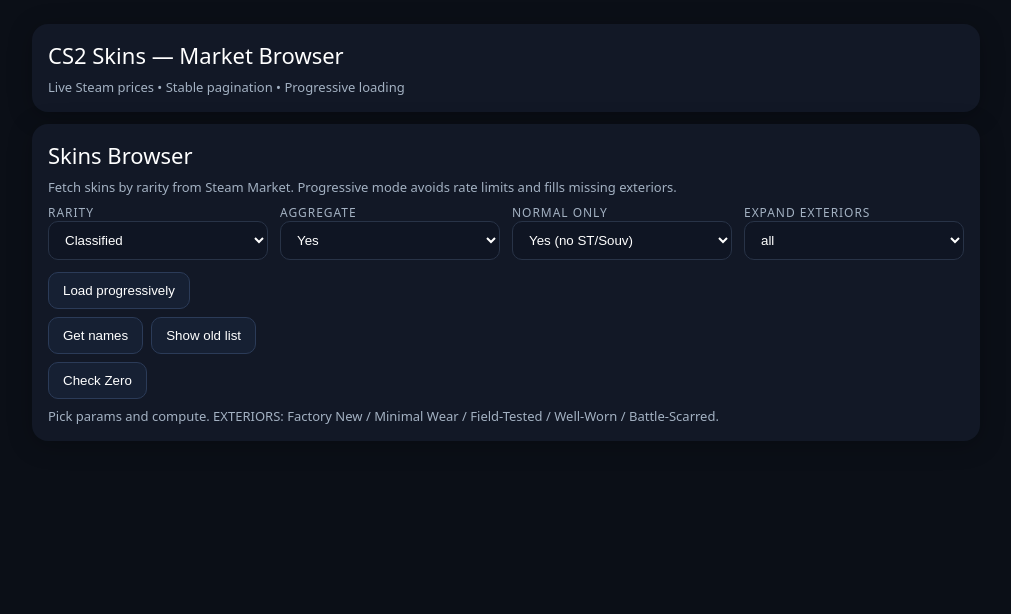
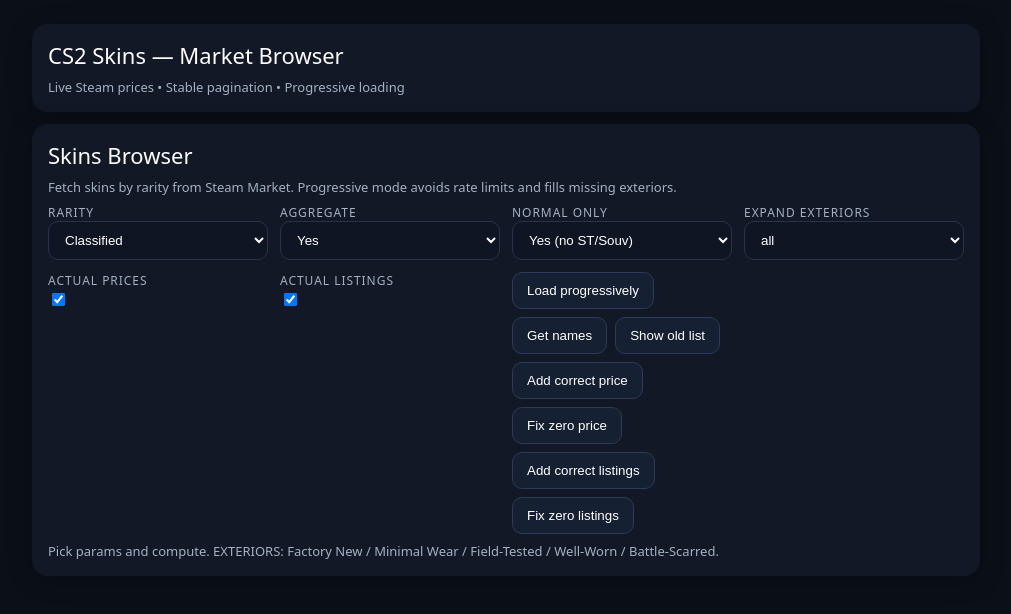
Before and after one commit to Feertreesome/cs2-trade-up, a React (Vite) app in the folder client/: page / in a window 1280 px wide. Shown: the top 614 px of the page, without its empty margins (134-1145 px from the left). Built offline with nearby package versions, Linux system fonts and the light colour scheme.

Commit message:
feat: add price and listing controls

```diff
--- a/client/src/modules/skins/SkinsBrowser.tsx
+++ b/client/src/modules/skins/SkinsBrowser.tsx
@@ -23,6 +23,10 @@
     setNormalOnly,
     expandExteriors,
     setExpandExteriors,
+    actualPrices,
+    setActualPrices,
+    actualListings,
+    setActualListings,
     loader,
   } = useSkinsBrowser();
 
@@ -89,52 +93,163 @@
     }
   }
 
-  async function handleCheckZero() {
+  async function handleAddCorrectPrice() {
     if (!loader.data) {
-      showToast("error", "Nothing to check");
+      showToast("error", "Nothing to update");
       return;
     }
-    setExtraProgress("Checking listings…");
+    setExtraProgress("Updating prices…");
     try {
-      const zeroNames = new Set<string>();
-      const priceNames = new Set<string>();
+      const names = new Set<string>();
       const d: any = loader.data;
+      if ("skins" in d) {
+        d.skins.forEach((s: any) => s.exteriors.forEach((e: any) => names.add(e.marketHashName)));
+      } else if ("items" in d) {
+        d.items.forEach((i: any) => names.add(i.market_hash_name));
+      }
+      const prices = await batchPriceOverview(Array.from(names));
       if ("skins" in d) {
         d.skins.forEach((s: any) =>
           s.exteriors.forEach((e: any) => {
-            if (!e.sell_listings) zeroNames.add(e.marketHashName);
-            if (e.price == null) priceNames.add(e.marketHashName);
-          }),
-        );
-      } else if ("items" in d) {
-        d.items.forEach((i: any) => {
-          if (!i.sell_listings) zeroNames.add(i.market_hash_name);
-          if (i.price == null) priceNames.add(i.market_hash_name);
-        });
-      }
-      const [totals, prices] = await Promise.all([
-        zeroNames.size ? batchListingTotals(Array.from(zeroNames)) : ({} as any),
-        priceNames.size ? batchPriceOverview(Array.from(priceNames)) : ({} as any),
-      ]);
-      if ("skins" in d) {
-        d.skins.forEach((s: any) =>
-          s.exteriors.forEach((e: any) => {
-            const n = (totals as any)[e.marketHashName];
-            if (typeof n === "number") e.sell_listings = n;
             const p = (prices as any)[e.marketHashName];
             if (typeof p === "number") e.price = p;
           }),
         );
       } else if ("items" in d) {
         d.items.forEach((i: any) => {
-          const n = (totals as any)[i.market_hash_name];
-          if (typeof n === "number") i.sell_listings = n;
           const p = (prices as any)[i.market_hash_name];
           if (typeof p === "number") i.price = p;
         });
       }
       loader.setData({ ...d });
-      showToast("success", "Check complete");
+      showToast("success", "Prices updated");
+    } catch (e: any) {
+      showToast("error", String(e?.message || e));
+    } finally {
+      setExtraProgress(null);
+    }
+  }
+
+  async function handleFixZeroPrice() {
+    if (!loader.data) {
+      showToast("error", "Nothing to fix");
+      return;
+    }
+    setExtraProgress("Fixing prices…");
+    try {
+      const names = new Set<string>();
+      const d: any = loader.data;
+      if ("skins" in d) {
+        d.skins.forEach((s: any) =>
+          s.exteriors.forEach((e: any) => {
+            if (e.price == null || e.price === 0) names.add(e.marketHashName);
+          }),
+        );
+      } else if ("items" in d) {
+        d.items.forEach((i: any) => {
+          if (i.price == null || i.price === 0) names.add(i.market_hash_name);
+        });
+      }
+      if (names.size) {
+        const prices = await batchPriceOverview(Array.from(names));
+        if ("skins" in d) {
+          d.skins.forEach((s: any) =>
+            s.exteriors.forEach((e: any) => {
+              const p = (prices as any)[e.marketHashName];
+              if (typeof p === "number") e.price = p;
+            }),
+          );
+        } else if ("items" in d) {
+          d.items.forEach((i: any) => {
+            const p = (prices as any)[i.market_hash_name];
+            if (typeof p === "number") i.price = p;
+          });
+        }
+        loader.setData({ ...d });
+      }
+      showToast("success", "Prices fixed");
+    } catch (e: any) {
+      showToast("error", String(e?.message || e));
+    } finally {
+      setExtraProgress(null);
+    }
+  }
+
+  async function handleAddCorrectListings() {
+    if (!loader.data) {
+      showToast("error", "Nothing to update");
+      return;
+    }
+    setExtraProgress("Updating listings…");
+    try {
+      const names = new Set<string>();
+      const d: any = loader.data;
+      if ("skins" in d) {
+        d.skins.forEach((s: any) => s.exteriors.forEach((e: any) => names.add(e.marketHashName)));
+      } else if ("items" in d) {
+        d.items.forEach((i: any) => names.add(i.market_hash_name));
+      }
+      const totals = await batchListingTotals(Array.from(names));
+      if ("skins" in d) {
+        d.skins.forEach((s: any) =>
+          s.exteriors.forEach((e: any) => {
+            const n = (totals as any)[e.marketHashName];
+            if (typeof n === "number") e.sell_listings = n;
+          }),
+        );
+      } else if ("items" in d) {
+        d.items.forEach((i: any) => {
+          const n = (totals as any)[i.market_hash_name];
+          if (typeof n === "number") i.sell_listings = n;
+        });
+      }
+      loader.setData({ ...d });
+      showToast("success", "Listings updated");
+    } catch (e: any) {
+      showToast("error", String(e?.message || e));
+    } finally {
+      setExtraProgress(null);
+    }
+  }
+
+  async function handleFixZeroListings() {
+    if (!loader.data) {
+      showToast("error", "Nothing to fix");
+      return;
+    }
+    setExtraProgress("Fixing listings…");
+    try {
+      const names = new Set<string>();
+      const d: any = loader.data;
+      if ("skins" in d) {
+        d.skins.forEach((s: any) =>
+          s.exteriors.forEach((e: any) => {
+            if (!e.sell_listings) names.add(e.marketHashName);
+          }),
+        );
+      } else if ("items" in d) {
+        d.items.forEach((i: any) => {
+          if (!i.sell_listings) names.add(i.market_hash_name);
+        });
+      }
+      if (names.size) {
+        const totals = await batchListingTotals(Array.from(names));
+        if ("skins" in d) {
+          d.skins.forEach((s: any) =>
+            s.exteriors.forEach((e: any) => {
+              const n = (totals as any)[e.marketHashName];
+              if (typeof n === "number") e.sell_listings = n;
+            }),
+          );
+        } else if ("items" in d) {
+          d.items.forEach((i: any) => {
+            const n = (totals as any)[i.market_hash_name];
+            if (typeof n === "number") i.sell_listings = n;
+          });
+        }
+        loader.setData({ ...d });
+      }
+      showToast("success", "Listings fixed");
     } catch (e: any) {
       showToast("error", String(e?.message || e));
     } finally {
@@ -162,11 +277,18 @@
         setNormalOnly={setNormalOnly}
         expandExteriors={expandExteriors}
         setExpandExteriors={setExpandExteriors}
+        actualPrices={actualPrices}
+        setActualPrices={setActualPrices}
+        actualListings={actualListings}
+        setActualListings={setActualListings}
         expandOptions={["none", "price", "all"]}
         onLoadProgressive={loader.loadProgressive}
         onFetchNames={handleFetchNames}
         onShowOldList={handleShowOldList}
-        onCheckZero={handleCheckZero}
+        onAddCorrectPrice={handleAddCorrectPrice}
+        onFixZeroPrice={handleFixZeroPrice}
+        onAddCorrectListings={handleAddCorrectListings}
+        onFixZeroListings={handleFixZeroListings}
         hasOldList={hasOld}
         loading={loader.loading || savingNames || Boolean(extraProgress)}
       />
--- a/client/src/modules/skins/components/ControlsBar.tsx
+++ b/client/src/modules/skins/components/ControlsBar.tsx
@@ -18,10 +18,17 @@
   expandExteriors: ExpandMode;
   setExpandExteriors: (next: ExpandMode) => void;
   expandOptions: ReadonlyArray<ExpandMode>;           // ← было: ExpandMode[]
+  actualPrices: boolean;
+  setActualPrices: (next: boolean) => void;
+  actualListings: boolean;
+  setActualListings: (next: boolean) => void;
   onLoadProgressive: () => void;
   onFetchNames: () => void;
   onShowOldList: () => void;
-  onCheckZero: () => void;
+  onAddCorrectPrice: () => void;
+  onFixZeroPrice: () => void;
+  onAddCorrectListings: () => void;
+  onFixZeroListings: () => void;
   hasOldList: boolean;
   loading: boolean;
 };
@@ -79,11 +86,32 @@
         </select>
       </div>
 
+      <div>
+        <div className="label">Actual prices</div>
+        <input
+          type="checkbox"
+          checked={props.actualPrices}
+          onChange={(e) => props.setActualPrices(e.target.checked)}
+        />
+      </div>
+
+      <div>
+        <div className="label">Actual listings</div>
+        <input
+          type="checkbox"
+          checked={props.actualListings}
+          onChange={(e) => props.setActualListings(e.target.checked)}
+        />
+      </div>
+
       <div className="buttons" style={{ alignSelf: "end" }}>
         <button className="btn" onClick={props.onLoadProgressive} disabled={props.loading}>Load progressively</button>
         <button className="btn" onClick={props.onFetchNames} disabled={props.loading}>Get names</button>
         <button className="btn" onClick={props.onShowOldList} disabled={!props.hasOldList || props.loading}>Show old list</button>
-        <button className="btn" onClick={props.onCheckZero} disabled={props.loading}>Check Zero</button>
+        <button className="btn" onClick={props.onAddCorrectPrice} disabled={props.loading}>Add correct price</button>
+        <button className="btn" onClick={props.onFixZeroPrice} disabled={props.loading}>Fix zero price</button>
+        <button className="btn" onClick={props.onAddCorrectListings} disabled={props.loading}>Add correct listings</button>
+        <button className="btn" onClick={props.onFixZeroListings} disabled={props.loading}>Fix zero listings</button>
       </div>
     </div>
   );
--- a/client/src/modules/skins/hooks/useProgressiveLoader.ts
+++ b/client/src/modules/skins/hooks/useProgressiveLoader.ts
@@ -16,10 +16,12 @@
   aggregate: boolean;
   normalOnly: boolean;
   expandExteriors: ExpandMode;
+  actualPrices: boolean;
+  actualListings: boolean;
 };
 
 export default function useProgressiveLoader(params: Params) {
-  const { rarity, aggregate, normalOnly, expandExteriors } = params;
+  const { rarity, aggregate, normalOnly, expandExteriors, actualPrices, actualListings } = params;
   const [data, setData] = useState<ApiAggResp | ApiFlatResp | null>(null);
   const [loading, setLoading] = useState(false);
   const [progress, setProgress] = useState<string | null>(null);
@@ -64,10 +66,13 @@
 
       if (!aggregate) {
         const out: ApiFlatResp = { rarities: [rarity], total: flat.length, items: flat };
-        const missing = flat.filter(x => x.price == null).map(x => x.market_hash_name);
-        if (missing.length) {
-          const pmap = await batchPriceOverview(Array.from(new Set(missing)));
-          out.items.forEach(x => { if (x.price == null) (x as any).price = pmap[x.market_hash_name] ?? null; });
+        if (actualListings) {
+          const tmap = await batchListingTotals(Array.from(new Set(flat.map(x => x.market_hash_name))));
+          out.items.forEach(x => { const n = tmap[x.market_hash_name]; if (typeof n === "number") (x as any).sell_listings = n; });
+        }
+        if (actualPrices) {
+          const pmap = await batchPriceOverview(Array.from(new Set(flat.map(x => x.market_hash_name))));
+          out.items.forEach(x => { const p = pmap[x.market_hash_name]; if (typeof p === "number") (x as any).price = p; });
         }
         setData(out); setProgress(null);
         return;
@@ -79,7 +84,7 @@
       const needPriceCheck: string[] = [];
       Object.values(groups).forEach(g => {
         const present = new Set(g.exteriors.map(e => e.exterior));
-        if (expandExteriors === "all" || expandExteriors === "price") {
+        if (expandExteriors === "all" || (expandExteriors === "price" && actualPrices)) {
           for (const ext of EXTERIORS) {
             if (present.has(ext)) continue;
             const mhn = `${g.baseName} (${ext})`;
@@ -91,7 +96,7 @@
           }
         }
       });
-      if (expandExteriors === "price" && needPriceCheck.length) {
+      if (expandExteriors === "price" && actualPrices && needPriceCheck.length) {
         const pmap = await batchPriceOverview(needPriceCheck);
         Object.values(groups).forEach(g => {
           for (const ext of EXTERIORS) {
@@ -103,21 +108,26 @@
         });
       }
 
-      // prices for all
-      const toPrice = Object.values(groups).flatMap(g => g.exteriors.filter(e => e.price == null).map(e => e.marketHashName));
+      if (actualPrices) {
+        const toPrice = Object.values(groups).flatMap(g => g.exteriors.map(e => e.marketHashName));
         if (toPrice.length) {
           const pmap = await batchPriceOverview(Array.from(new Set(toPrice)));
-        Object.values(groups).forEach(g => g.exteriors.forEach(e => { if (e.price == null) e.price = pmap[e.marketHashName] ?? null; }));
+          Object.values(groups).forEach(g => g.exteriors.forEach(e => {
+            const p = pmap[e.marketHashName];
+            if (p != null) e.price = p;
+          }));
+        }
       }
 
-      // fix zero listings with listing totals
-      const needTotals = Object.values(groups).flatMap(g => g.exteriors.filter(e => e.sell_listings === 0).map(e => e.marketHashName));
+      if (actualListings) {
+        const needTotals = Object.values(groups).flatMap(g => g.exteriors.map(e => e.marketHashName));
         if (needTotals.length) {
           const tmap = await batchListingTotals(Array.from(new Set(needTotals)));
           Object.values(groups).forEach(g => g.exteriors.forEach(e => {
             const n = tmap[e.marketHashName];
-          if (typeof n === "number" && n > e.sell_listings) e.sell_listings = n;
+            if (typeof n === "number") e.sell_listings = n;
           }));
+        }
       }
 
       const skins = Object.values(groups).sort((a, b) => a.baseName.localeCompare(b.baseName));
--- a/client/src/modules/skins/hooks/useSkinsBrowser.ts
+++ b/client/src/modules/skins/hooks/useSkinsBrowser.ts
@@ -7,12 +7,16 @@
   const [aggregate, setAggregate] = useState(true);
   const [normalOnly, setNormalOnly] = useState(true);
   const [expandExteriors, setExpandExteriors] = useState<ExpandMode>("all");
+  const [actualPrices, setActualPrices] = useState(true);
+  const [actualListings, setActualListings] = useState(true);
 
   const loader = useProgressiveLoader({
     rarity,
     aggregate,
     normalOnly,
     expandExteriors,
+    actualPrices,
+    actualListings,
   });
 
   return {
@@ -24,6 +28,10 @@
     setNormalOnly,
     expandExteriors,
     setExpandExteriors,
+    actualPrices,
+    setActualPrices,
+    actualListings,
+    setActualListings,
     loader,
   } as const;
 }
```
Lines whose indentation alone changed are shown as unchanged.
